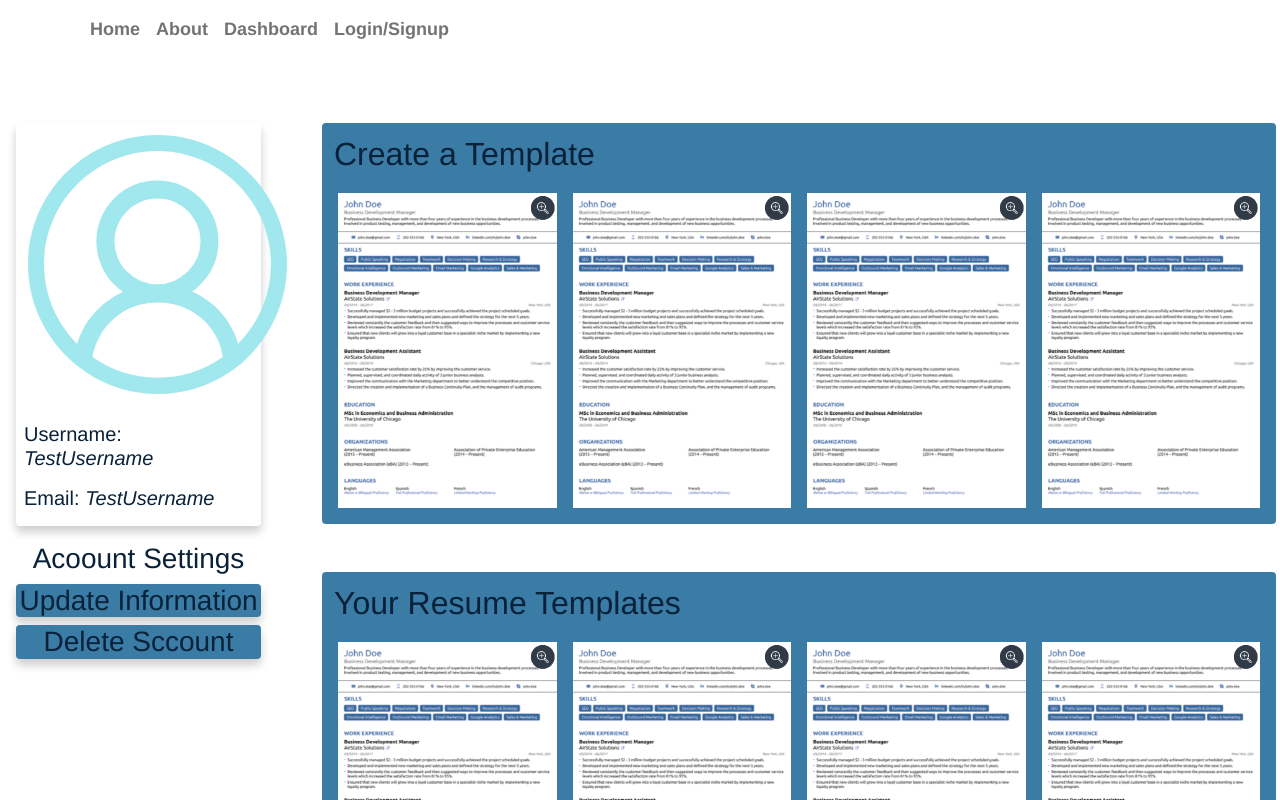
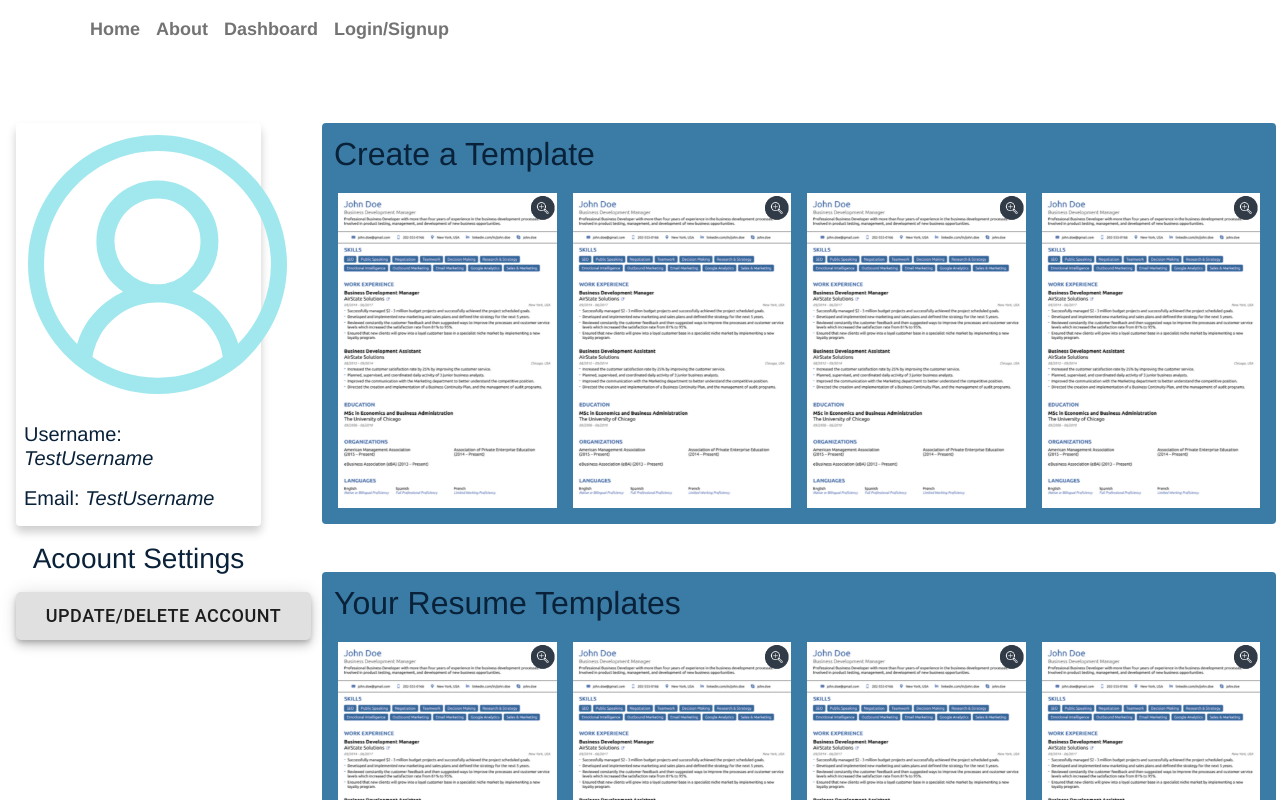
Before and after one commit to ErnestAr/ResumeHacker, a React (Create React App) app in the folder client/: page /Dashboard in a window 1280 px wide. Shown: the top 800 px of the page. Built offline with nearby package versions, Linux system fonts and the light colour scheme.

Commit message:
update/delete acoount

```diff
--- a/client/src/components/UserInterface.js
+++ b/client/src/components/UserInterface.js
@@ -1,6 +1,7 @@
 import React from 'react'
 import {VscAccount} from "react-icons/vsc"
 import "../pages/Dashboard/dashboard.css"
+import Fab from '@material-ui/core/Fab';
 
 export default function UserInterface() {
     return (
@@ -12,8 +13,10 @@ export default function UserInterface() {
             </div>
             <div  className="col-10 mt-3">
                 <h3 className="text-center  rounded ">Acoount Settings</h3>
-                <h3 className="text-center bg-color rounded btn-acc acc">Update Information</h3>
-                <h3 className="text-center bg-color rounded btn-acc acc">Delete Sccount</h3>
+
+                <Fab className= " mt-2 me-5"  style={{width: "295px"}} variant="extended" onClick={() => this.nextPath('/updatedelete')} >
+                    Update/Delete Account
+                </Fab>
             </div>
         </aside>
     )
```
